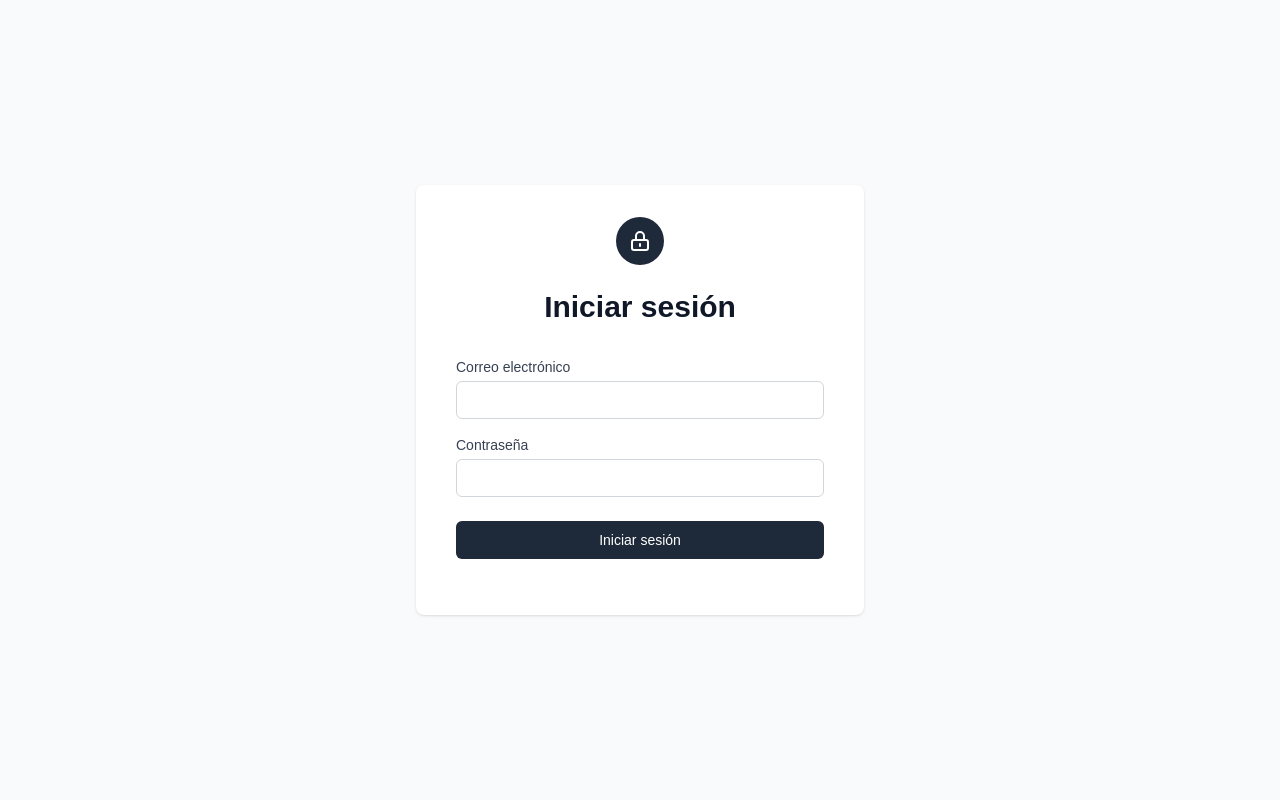
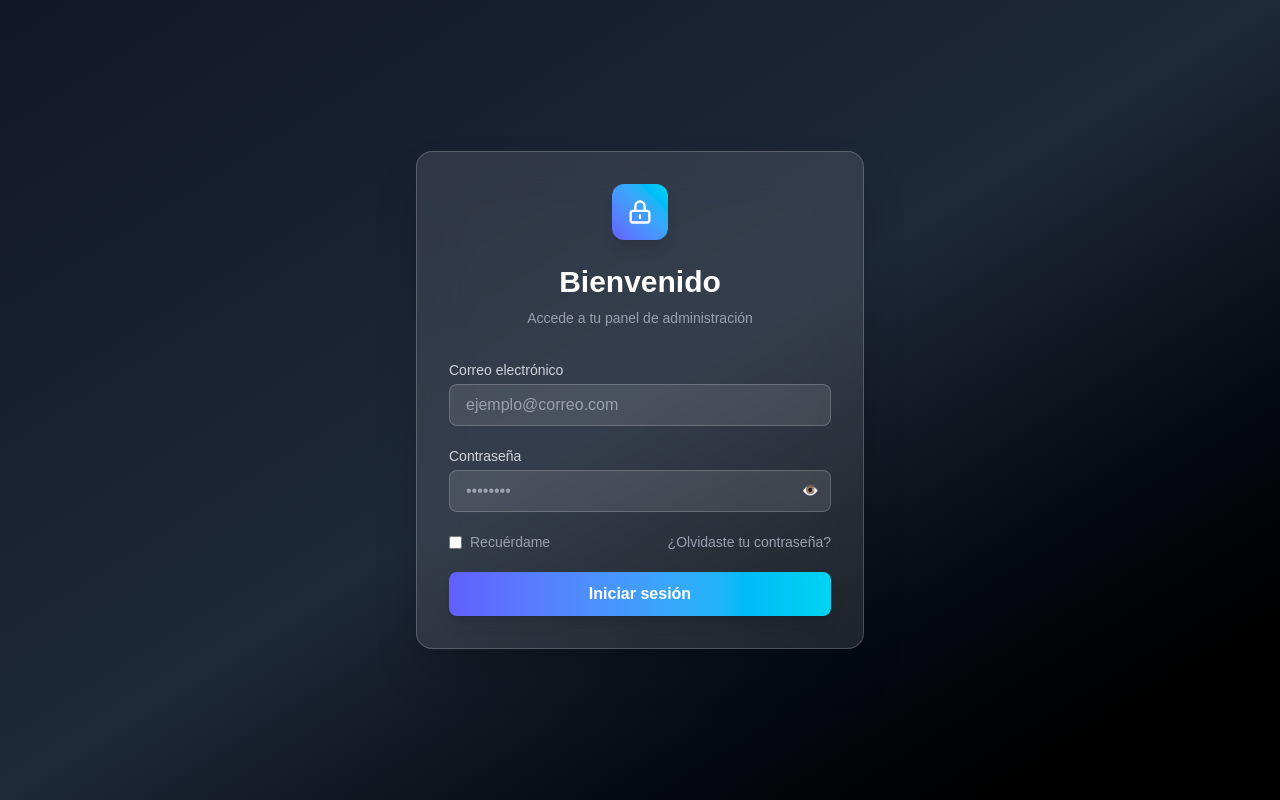
Before and after one commit to Dogor0555/admin-panel-bytefusion, a Next.js app: page /login in a window 1280 px wide. Built offline with nearby package versions, Linux system fonts and the light colour scheme.

Commit message:
Inicio de sesion anterior

```diff
--- a/app/login/page.tsx
+++ b/app/login/page.tsx
@@ -1,12 +1,13 @@
-//app/login/page.tsx
 "use client";
 
 import { iniciarSesion } from "./actions";
 import { useState } from "react";
+import { motion } from "framer-motion";
 
 export default function LoginPage() {
   const [error, setError] = useState("");
   const [loading, setLoading] = useState(false);
+  const [showPassword, setShowPassword] = useState(false);
 
   async function handleSubmit(e: React.FormEvent<HTMLFormElement>) {
     e.preventDefault();
@@ -18,10 +19,7 @@ export default function LoginPage() {
       await iniciarSesion(formData);
       window.location.href = "/panel";
     } catch (err: unknown) {
-      console.error(err);
-      if (err instanceof Error) {
-        setError(err.message);
-      }
+      if (err instanceof Error) setError(err.message);
       else setError("Error desconocido");
     } finally {
       setLoading(false);
@@ -29,110 +27,119 @@ export default function LoginPage() {
   }
 
   return (
-    <div className="text-black min-h-screen bg-gray-50 flex flex-col justify-center py-12 sm:px-6 lg:px-8">
-      <div className="sm:mx-auto sm:w-full sm:max-w-md">
-        <div className="bg-white py-8 px-4 shadow sm:rounded-lg sm:px-10">
-          {/* Logo y Título */}
-          <div className="text-center">
-            <div className="mx-auto h-12 w-12 bg-gray-800 rounded-full flex items-center justify-center">
-              <svg className="h-6 w-6 text-white" fill="none" viewBox="0 0 24 24" stroke="currentColor">
+    <div className="min-h-screen flex items-center justify-center bg-gradient-to-br from-gray-900 via-gray-800 to-black px-4">
+
+      {/* Card animado */}
+      <motion.div
+        initial={{ opacity: 0, y: 40, scale: 0.95 }}
+        animate={{ opacity: 1, y: 0, scale: 1 }}
+        transition={{ duration: 0.4 }}
+        className="w-full max-w-md backdrop-blur-xl bg-white/10 border border-white/20 shadow-2xl rounded-2xl p-8"
+      >
+
+        {/* Logo */}
+        <div className="text-center mb-8">
+          <div className="mx-auto h-14 w-14 rounded-xl bg-gradient-to-tr from-indigo-500 to-cyan-400 flex items-center justify-center shadow-lg">
+            <svg className="h-7 w-7 text-white" fill="none" viewBox="0 0 24 24" stroke="currentColor">
               <path strokeLinecap="round" strokeLinejoin="round" strokeWidth={2} d="M12 15v2m-6 4h12a2 2 0 002-2v-6a2 2 0 00-2-2H6a2 2 0 00-2 2v6a2 2 0 002 2zm10-10V7a4 4 0 00-8 0v4h8z" />
             </svg>
           </div>
-            <h2 className="mt-6 text-3xl font-bold text-gray-900">
-              Iniciar sesión
+
+          <h2 className="mt-6 text-3xl font-bold text-white">
+            Bienvenido
           </h2>
+          <p className="text-gray-400 text-sm mt-2">
+            Accede a tu panel de administración
+          </p>
         </div>
 
         {/* Formulario */}
-          <form className="mt-8 space-y-6" onSubmit={handleSubmit}>
-            <div className="space-y-4">
+        <form className="space-y-5" onSubmit={handleSubmit}>
+
+          {/* Email */}
           <div>
-                <label htmlFor="correo" className="block text-sm font-medium text-gray-700">
+            <label className="block text-sm text-gray-300 mb-1">
               Correo electrónico
             </label>
-                <div className="mt-1">
             <input
-                    id="correo"
               name="correo"
               type="email"
-                    autoComplete="email"
               required
-                    className="appearance-none block w-full px-3 py-2 border border-gray-300 rounded-md placeholder-gray-400 focus:outline-none focus:ring-gray-500 focus:border-gray-500 sm:text-sm"
-                    placeholder=""
+              className="w-full px-4 py-2 rounded-lg bg-white/10 border border-white/20 text-white placeholder-gray-400 focus:outline-none focus:ring-2 focus:ring-indigo-500 transition"
+              placeholder="ejemplo@correo.com"
             />
+          </div>
+
+          {/* Password */}
+          <div>
+            <label className="block text-sm text-gray-300 mb-1">
+              Contraseña
+            </label>
+
+            <div className="relative">
+              <input
+                name="contrasena"
+                type={showPassword ? "text" : "password"}
+                required
+                className="w-full px-4 py-2 pr-10 rounded-lg bg-white/10 border border-white/20 text-white placeholder-gray-400 focus:outline-none focus:ring-2 focus:ring-indigo-500 transition"
+                placeholder="••••••••"
+              />
+
+              {/* Botón mostrar */}
+              <button
+                type="button"
+                onClick={() => setShowPassword(!showPassword)}
+                className="absolute right-3 top-2.5 text-gray-400 hover:text-white text-sm"
+              >
+                {showPassword ? "🙈" : "👁️"}
+              </button>
             </div>
           </div>
 
-              <div>
-                <label htmlFor="contrasena" className="block text-sm font-medium text-gray-700">
-                  Contraseña
+          {/* Extras */}
+          <div className="flex items-center justify-between text-sm text-gray-400">
+            <label className="flex items-center gap-2 cursor-pointer">
+              <input type="checkbox" className="accent-indigo-500" />
+              Recuérdame
             </label>
-                <div className="mt-1">
-                  <input
-                    id="contrasena"
-                    name="contrasena"
-                    type="password"
-                    autoComplete="current-password"
-                    required
-                    className="appearance-none block w-full px-3 py-2 border border-gray-300 rounded-md placeholder-gray-400 focus:outline-none focus:ring-gray-500 focus:border-gray-500 sm:text-sm"
-                    placeholder=""
-                  />
-                </div>
-              </div>
+
+            <button
+              type="button"
+              className="hover:text-white transition"
+            >
+              ¿Olvidaste tu contraseña?
+            </button>
           </div>
 
-            {/* Mensaje de error */}
+          {/* Error */}
           {error && (
-              <div className="rounded-md bg-red-50 p-4">
-                <div className="flex">
-                  <div className="shrink-0">
-                    <svg className="h-5 w-5 text-red-400" viewBox="0 0 20 20" fill="currentColor">
-                      <path fillRule="evenodd" d="M10 18a8 8 0 100-16 8 8 0 000 16zM8.707 7.293a1 1 0 00-1.414 1.414L8.586 10l-1.293 1.293a1 1 0 101.414 1.414L10 11.414l1.293 1.293a1 1 0 001.414-1.414L11.414 10l1.293-1.293a1 1 0 00-1.414-1.414L10 8.586 8.707 7.293z" clipRule="evenodd" />
-                    </svg>
-                  </div>
-                  <div className="ml-3">
-                    <h3 className="text-sm font-medium text-red-800">
-                      Error de autenticación
-                    </h3>
-                    <div className="mt-2 text-sm text-red-700">
-                      <p>{error}</p>
-                    </div>
-                  </div>
-                </div>
-              </div>
+            <motion.div
+              initial={{ opacity: 0 }}
+              animate={{ opacity: 1 }}
+              className="bg-red-500/20 border border-red-400 text-red-200 text-sm p-3 rounded-lg"
+            >
+              {error}
+            </motion.div>
           )}
 
-            <div>
+          {/* Botón */}
           <button
             type="submit"
             disabled={loading}
-                className={`group relative w-full flex justify-center py-2 px-4 border border-transparent text-sm font-medium rounded-md text-white ${
+            className={`w-full py-2.5 rounded-lg font-semibold transition-all duration-200 flex items-center justify-center gap-2 ${
               loading
-                    ? 'bg-gray-400 cursor-not-allowed'
-                    : 'bg-gray-800 hover:bg-gray-900 focus:outline-none focus:ring-2 focus:ring-offset-2 focus:ring-gray-500'
-                }`}
+                ? "bg-gray-500 cursor-not-allowed"
+                : "bg-gradient-to-r from-indigo-500 to-cyan-400 hover:scale-[1.02] active:scale-[0.97]"
+            } text-white shadow-lg`}
           >
-                {loading ? (
-                  <>
-                    <svg className="animate-spin -ml-1 mr-3 h-5 w-5 text-white" xmlns="http://www.w3.org/2000/svg" fill="none" viewBox="0 0 24 24">
-                      <circle className="opacity-25" cx="12" cy="12" r="10" stroke="currentColor" strokeWidth="4"></circle>
-                      <path className="opacity-75" fill="currentColor" d="M4 12a8 8 0 018-8V0C5.373 0 0 5.373 0 12h4zm2 5.291A7.962 7.962 0 014 12H0c0 3.042 1.135 5.824 3 7.938l3-2.647z"></path>
-                    </svg>
-                    Iniciando sesión...
-                  </>
-                ) : (
-                  'Iniciar sesión'
+            {loading && (
+              <span className="animate-spin h-4 w-4 border-2 border-white border-t-transparent rounded-full"></span>
             )}
+            {loading ? "Ingresando..." : "Iniciar sesión"}
           </button>
-            </div>
 
-            {/* Información adicional */}
-            <div className="text-center">
-            </div>
         </form>
-        </div>
-      </div>
+      </motion.div>
     </div>
   );
 }
```
Lines whose indentation alone changed are shown as unchanged.
